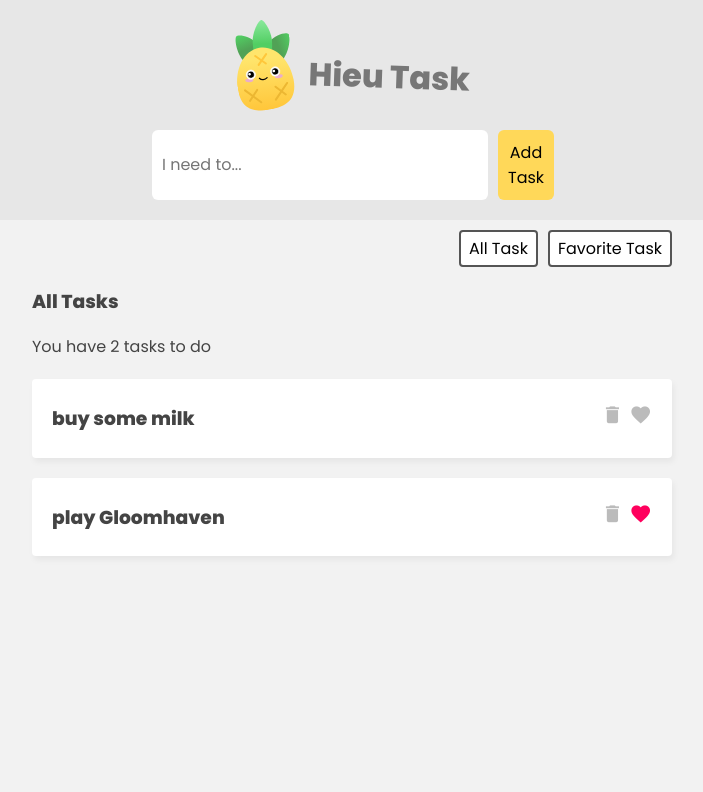
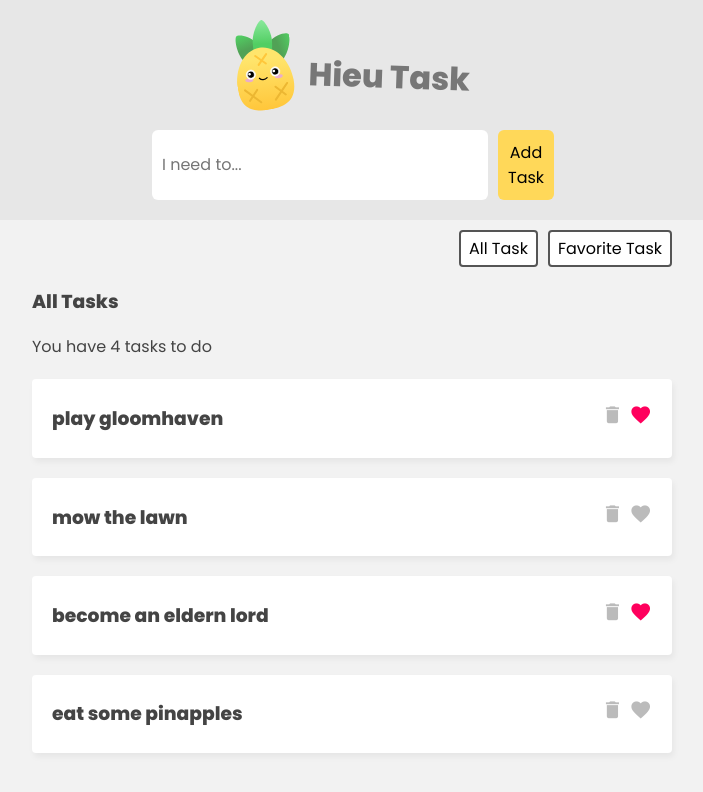
Before and after one commit to Trung-Hieu-Dev/crud-api-pinia-task-management-project, a Vue app: page / in a window 1280 px wide. Shown: the top 792 px of the page, without its empty margins (288-991 px from the left). Built offline with nearby package versions, Linux system fonts and the light colour scheme; data requests are answered from the project's data file.

Commit message:
Async Actions: create db.json. Installing json serve. Fetch data with Json server

```diff
--- /dev/null
+++ b/data/db.json
@@ -0,0 +1,24 @@
+{
+  "tasks": [
+    {
+      "id": 1,
+      "title": "play gloomhaven",
+      "isFav": true
+    },
+    {
+      "id": 2,
+      "title": "mow the lawn",
+      "isFav": false
+    },
+    {
+      "title": "become an eldern lord",
+      "isFav": true,
+      "id": 3
+    },
+    {
+      "title": "eat some pinapples",
+      "isFav": false,
+      "id": 4
+    }
+  ]
+}
--- a/src/App.vue
+++ b/src/App.vue
@@ -16,6 +16,8 @@
       <button @click="filter = 'all'">All Task</button>
       <button @click="filter = 'fav'">Favorite Task</button>
     </nav>
+
+    <div class="loading" v-if="taskStore.loading">Loading tasks...</div>
 
     <!-- task list -->
     <div class="task-list" v-if="filter === 'all'">
@@ -50,6 +52,9 @@ import TaskForm from './components/TaskForm.vue';
     setup() {
       const taskStore = useTaskStore();
 
+      //fetch tasks
+      taskStore.getTasks();
+
       const filter = ref('all');
 
       return {
@@ -58,7 +63,3 @@ import TaskForm from './components/TaskForm.vue';
     }
   }
 </script>
-
-<style lang="scss" scoped>
-
-</style>
--- a/src/assets/main.css
+++ b/src/assets/main.css
@@ -108,3 +108,14 @@ form input {
   color: #555;
   font-size: 1em;
 }
+
+/* loading state */
+.loading {
+  max-width: 640px;
+  border: 1px solid #ffd859;
+  background: #ffe9a0;
+  color: #3a3a3a;
+  padding: 5px 0;
+  text-align: center;
+  margin: 30px auto;
+}
--- a/src/stores/TaskStore.js
+++ b/src/stores/TaskStore.js
@@ -3,11 +3,9 @@ import { defineStore } from 'pinia';
 export const useTaskStore = defineStore('taskStore', {
     state: () => {
         return {
-            tasks: [
-                { id: 1, title: 'buy some milk', isFav: false },
-                { id: 2, title: 'play Gloomhaven', isFav: true },
-            ],
+            tasks: [],
             name: 'Hieu',
+            loading: false
         };
     },
     getters: {
@@ -24,6 +22,14 @@ export const useTaskStore = defineStore('taskStore', {
         }
     },
     actions: {
+        async getTasks() {
+            this.loading = true;
+            const res = await fetch('http://localhost:3000/tasks');
+            const data = await res.json();
+
+            this.tasks = data;
+            this.loading = false;
+        },
         addTask(task) {
             this.tasks.push(task);
         },
```
